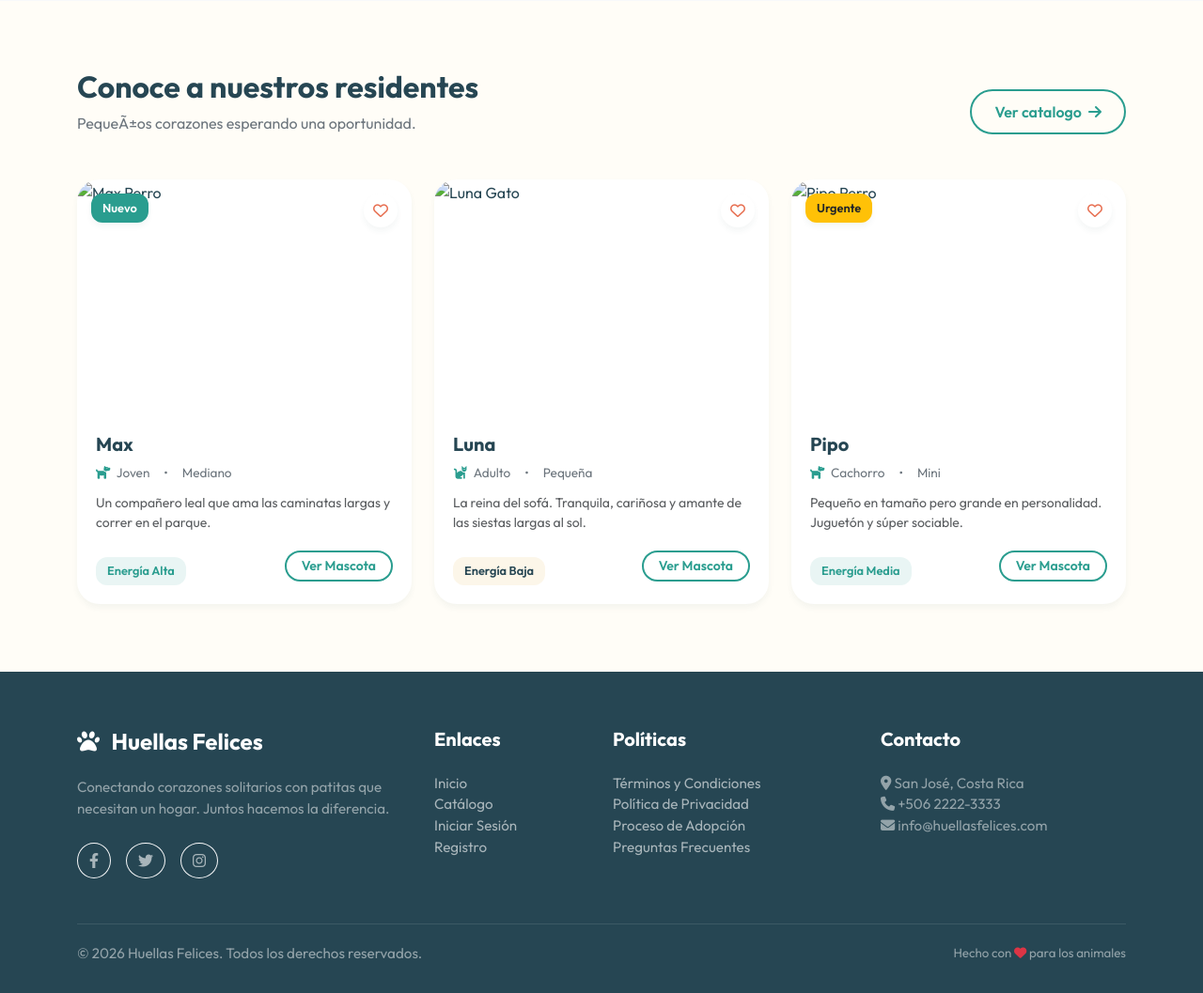
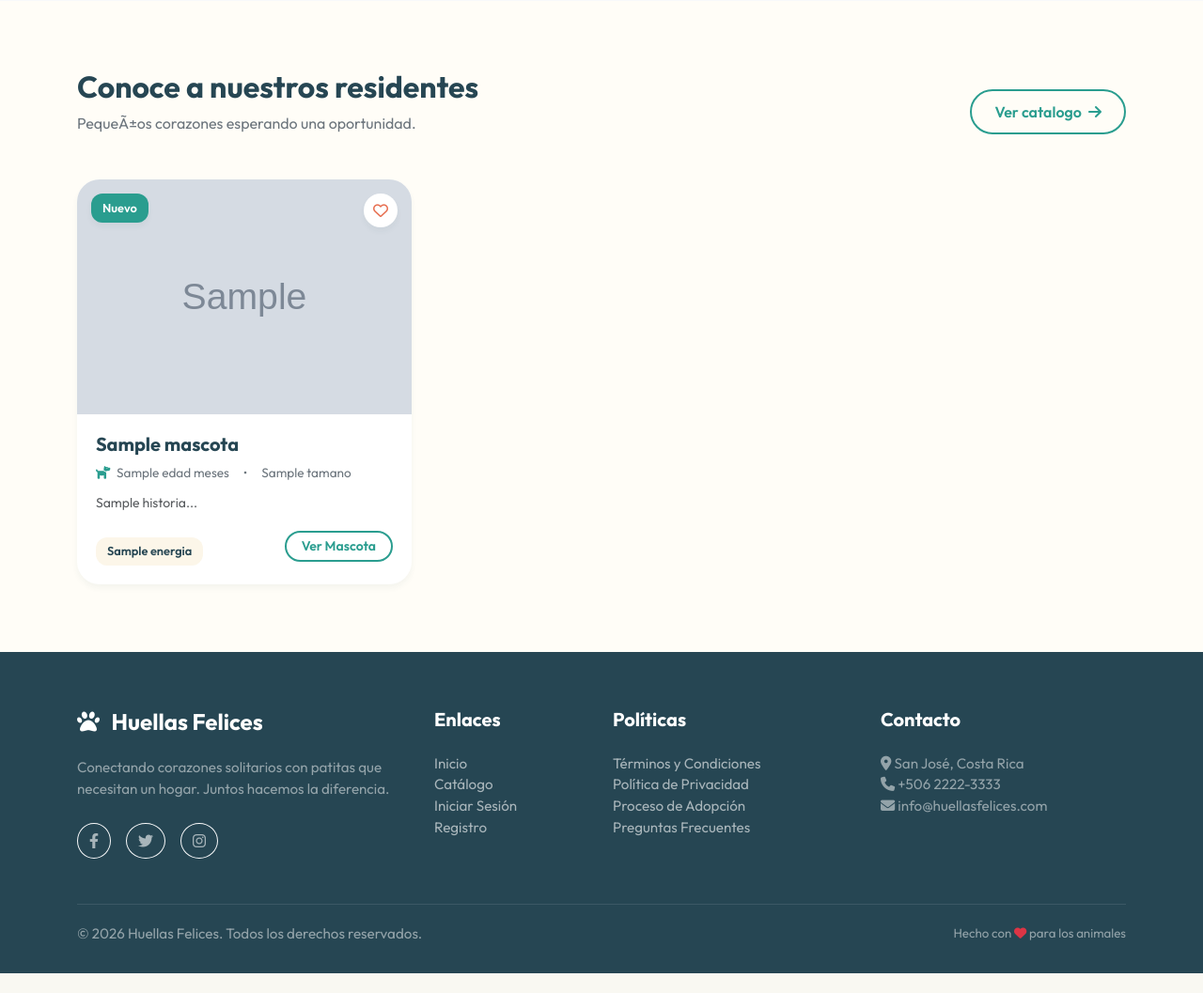
Before and after one commit to Fidelitas-Ambiente-Web-Cliente-Servidor/sc502-kn-proyecto-sc502_kn_proyecto_q2_2026_sp, a PHP site: template views/index.php in a window 1280 px wide. Shown: the part 1186-2243 px from the top of the page at 94% size. After the commit the page ends 2222 px from the top, so only its background shows below. Run offline with PHP 8.4, Linux system fonts and the light colour scheme; the template is opened without the code that fills it: most values are stand-ins (such as "Sample title", 1, 10 or a date in 2020); grey boxes marked "Sample" are stand-in pictures.

Commit message:
Sprint 3 - controllers y metodos sencillos get prueba
-creacion de controllers basicos para ir probando
-converti el index para que sea el enrutador
-descarte de datos quemados en ;as tarjetas
-Basicamente se implemento mucho en el index y el modulo de mascotas

```diff
--- a/views/index.php
+++ b/views/index.php
@@ -105,76 +105,34 @@ include 'layout/header.php';
       </div>
 
       <div class="row g-4">
+        <?php foreach ($mascotas as $mascota): ?>
         <div class="col-lg-4 col-md-6">
           <div class="mascota-card">
             <div class="mascota-img-container">
+              <?php if($mascota['estado'] == 'Urgente'): ?>
+              <span class="mascota-badge bg-warning text-dark">Urgente</span>
+              <?php else: ?>
               <span class="mascota-badge mascota-badge-verde">Nuevo</span>
-              <img src="" alt="Max Perro" class="mascota-img">
+              <?php endif; ?>
+              <img src="<?= htmlspecialchars($mascota['foto_path'] ?: 'https://via.placeholder.com/300') ?>" alt="<?= htmlspecialchars($mascota['nombre']) ?>" class="mascota-img">
               <button class="like-btn" title="Guardar"><i class="fa-regular fa-heart"></i></button>
             </div>
             <div class="mascota-card-body">
-              <h4 class="fw-bold h5 mb-2">Max</h4>
+              <h4 class="fw-bold h5 mb-2"><?= htmlspecialchars($mascota['nombre']) ?></h4>
               <div class="mascota-info-row">
-                <span><i class="fa-solid fa-dog me-1"></i> Joven</span>
+                <span><i class="fa-solid <?= $mascota['especie_id'] == 2 ? 'fa-cat' : 'fa-dog' ?> me-1"></i> <?= htmlspecialchars($mascota['edad']) ?> meses</span>
                 <span>&bull;</span>
-                <span>Mediano</span>
+                <span><?= htmlspecialchars($mascota['tamano']) ?></span>
               </div>
-              <p class="text-muted small mb-3">Un compañero leal que ama las caminatas largas y correr en el parque.
-              </p>
+              <p class="text-muted small mb-3"><?= htmlspecialchars(substr($mascota['historia'], 0, 80)) ?>...</p>
               <div class="d-flex justify-content-between align-items-center">
-                <span class="mascota-energia-tag">Energía Alta</span>
-                <a href="index.php?action=mascota" class="btn btn-sm btn-outline-verde px-3 py-1">Ver Mascota</a>
+                <span class="mascota-energia-tag <?= $mascota['energia_id'] == 1 ? 'energia-baja' : '' ?>"><?= htmlspecialchars($mascota['energia']) ?></span>
+                <a href="index.php?action=mascota&id=<?= $mascota['id'] ?>" class="btn btn-sm btn-outline-verde px-3 py-1">Ver Mascota</a>
               </div>
             </div>
           </div>
         </div>
-
-        <div class="col-lg-4 col-md-6">
-          <div class="mascota-card">
-            <div class="mascota-img-container">
-              <img src="" alt="Luna Gato" class="mascota-img">
-              <button class="like-btn" title="Guardar"><i class="fa-regular fa-heart"></i></button>
-            </div>
-            <div class="mascota-card-body">
-              <h4 class="fw-bold h5 mb-2">Luna</h4>
-              <div class="mascota-info-row">
-                <span><i class="fa-solid fa-cat me-1"></i> Adulto</span>
-                <span>&bull;</span>
-                <span>Pequeña</span>
-              </div>
-              <p class="text-muted small mb-3">La reina del sofá. Tranquila, cariñosa y amante de las siestas largas
-                al sol.</p>
-              <div class="d-flex justify-content-between align-items-center">
-                <span class="mascota-energia-tag energia-baja">Energía Baja</span>
-                <a href="index.php?action=mascota" class="btn btn-sm btn-outline-verde px-3 py-1">Ver Mascota</a>
-              </div>
-            </div>
-          </div>
-        </div>
-
-        <div class="col-lg-4 col-md-6">
-          <div class="mascota-card">
-            <div class="mascota-img-container">
-              <span class="mascota-badge bg-warning text-dark">Urgente</span>
-              <img src="" alt="Pipo Perro" class="mascota-img">
-              <button class="like-btn" title="Guardar"><i class="fa-regular fa-heart"></i></button>
-            </div>
-            <div class="mascota-card-body">
-              <h4 class="fw-bold h5 mb-2">Pipo</h4>
-              <div class="mascota-info-row">
-                <span><i class="fa-solid fa-dog me-1"></i> Cachorro</span>
-                <span>&bull;</span>
-                <span>Mini</span>
-              </div>
-              <p class="text-muted small mb-3">Pequeño en tamaño pero grande en personalidad. Juguetón y súper
-                sociable.</p>
-              <div class="d-flex justify-content-between align-items-center">
-                <span class="mascota-energia-tag">Energía Media</span>
-                <a href="index.php?action=mascota" class="btn btn-sm btn-outline-verde px-3 py-1">Ver Mascota</a>
-              </div>
-            </div>
-          </div>
-        </div>
+        <?php endforeach; ?>
   </section>
 
 
```
Also changed, not shown: controllers/HomeController.php (added, +17 -0 lines), controllers/MascotaController.php (added, +33 -0 lines), controllers/UsuarioController.php (added, +15 -0 lines), index.php (+17 -5 lines), views/catalogo.php (+12 -49 lines), views/mascota.php (+14 -18 lines).
